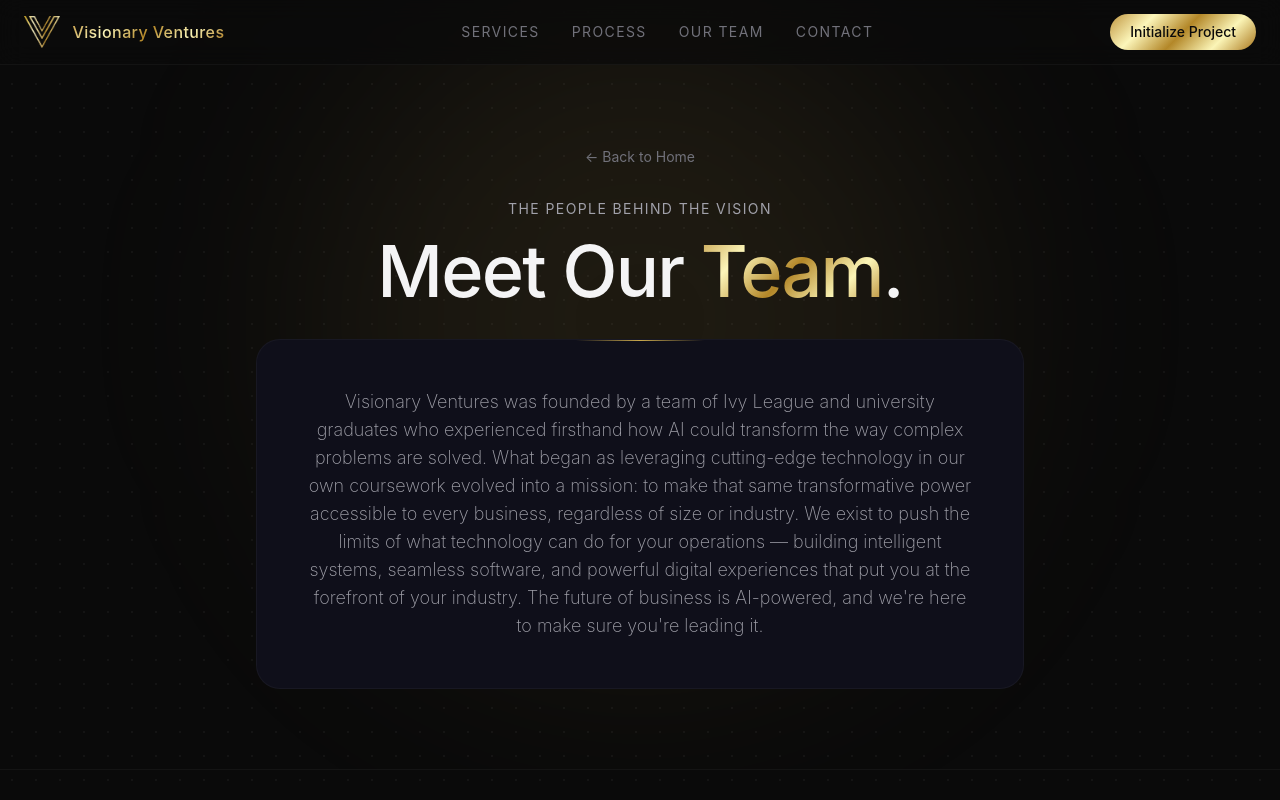
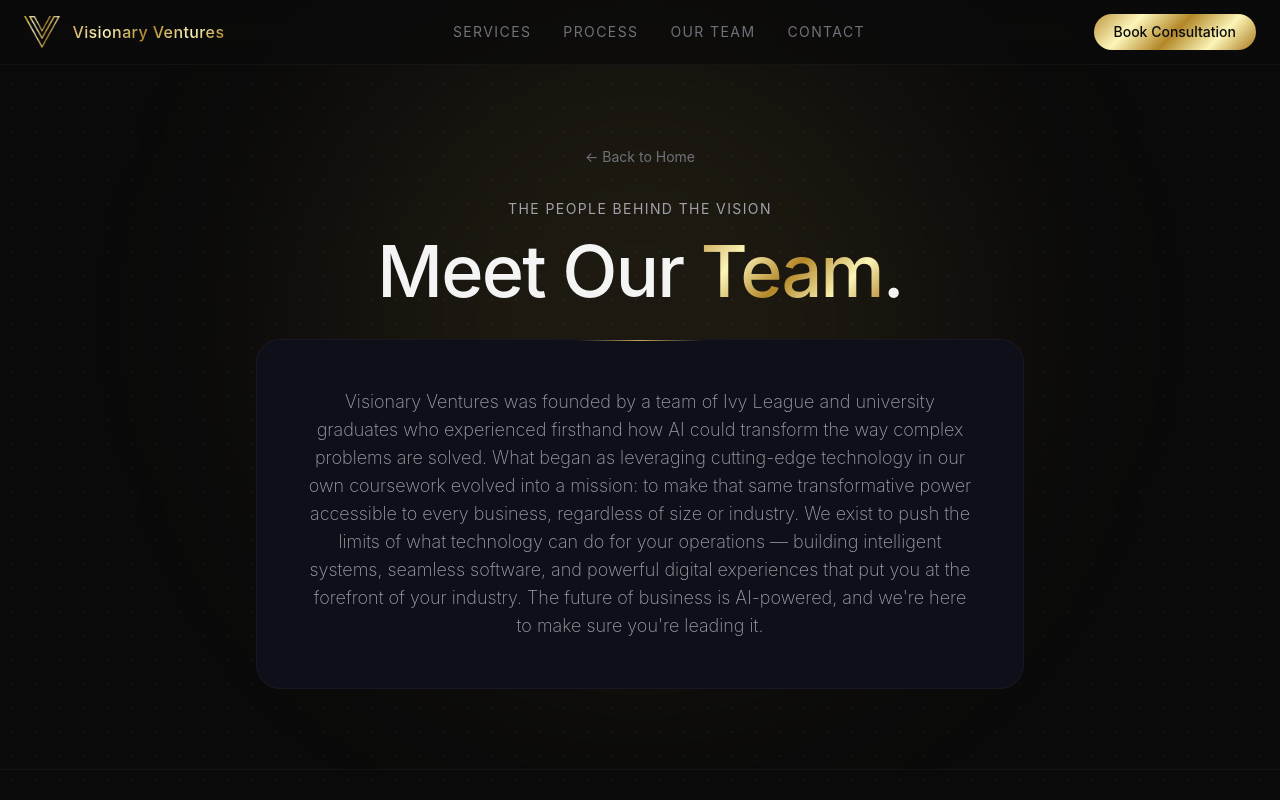
Before and after one commit to swilliams-vv/VisionaryVenturesLandingPage, a Next.js app: page /our-team in a window 1280 px wide. Shown: the top 800 px of the page. Built offline with nearby package versions, Linux system fonts and the light colour scheme.

Commit message:
Update Nav.js

```diff
--- a/components/Nav.js
+++ b/components/Nav.js
@@ -23,7 +23,7 @@ export default function Nav() {
         </div>
 
         <Link href="/#contact" className="hidden md:inline-flex items-center justify-center px-5 py-2 text-sm font-medium text-[#0a0a0a] transition-all duration-300 rounded-full hover:shadow-[0_0_20px_rgba(201,168,76,0.3)] hover:-translate-y-[1px]" style={{background:'linear-gradient(135deg,#BF953F,#FCF6BA,#B38728,#FBF5B7,#AA771C)'}}>
-          Initialize Project
+          Book Consultation
         </Link>
 
         <button onClick={() => setMenuOpen(!menuOpen)} className="md:hidden text-[#f4f4f5] text-xl">{menuOpen ? '✕' : '☰'}</button>
```
